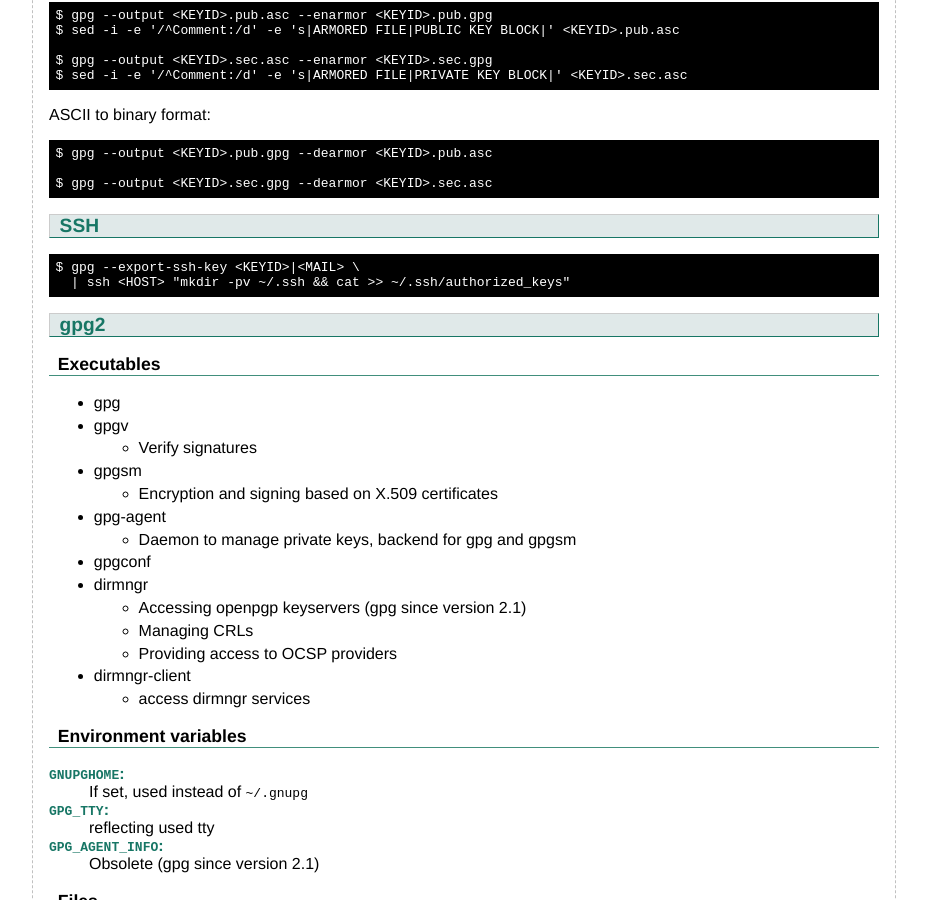
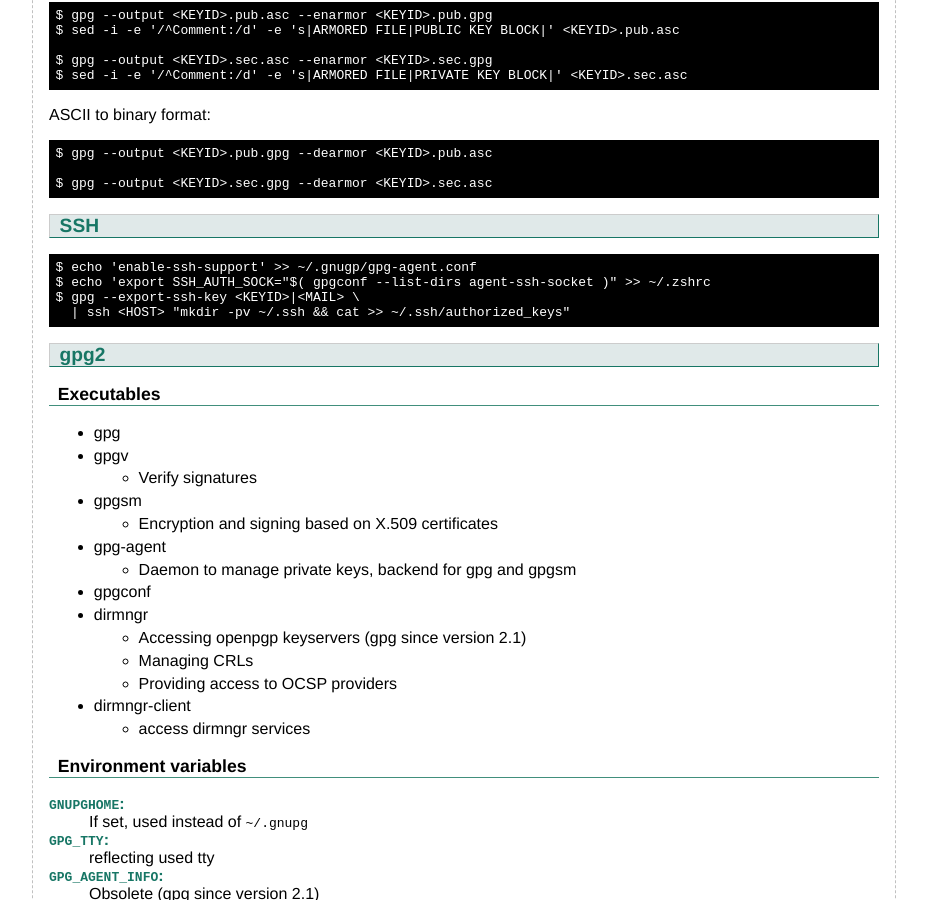
Before and after one commit to flyinggreenfrog/flyinggreenfrog.github.io, a Jekyll site: the page built from knowledgebase/gpg.md, in a window 1280 px wide and 900 px high, scrolled down 2896 px. Shown: the whole window, without its empty margins (176-1103 px from the left). Built offline with Jekyll 4.4.1, drawn with Linux system fonts in a browser that asks for light colours.

Commit message:
Add SSH usage with gpg-agent.

````diff
--- a/knowledgebase/gpg.md
+++ b/knowledgebase/gpg.md
@@ -203,6 +203,8 @@ $ gpg --output <KEYID>.sec.gpg --dearmor <KEYID>.sec.asc
 ## SSH
 
 ```console
+$ echo 'enable-ssh-support' >> ~/.gnugp/gpg-agent.conf
+$ echo 'export SSH_AUTH_SOCK="$( gpgconf --list-dirs agent-ssh-socket )" >> ~/.zshrc
 $ gpg --export-ssh-key <KEYID>|<MAIL> \
   | ssh <HOST> "mkdir -pv ~/.ssh && cat >> ~/.ssh/authorized_keys"
 ```
````
